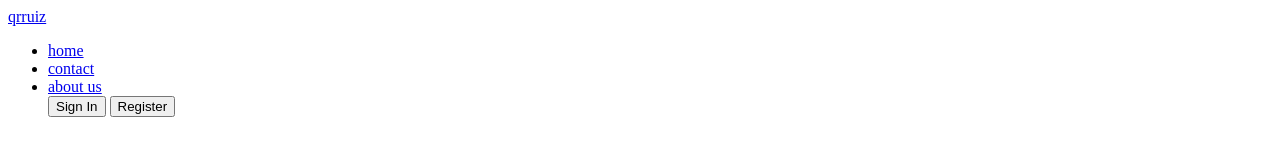
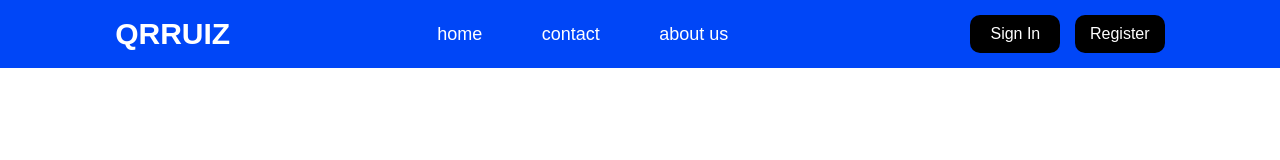
Before and after one commit to aymericwitters/Qrruiz, a plain HTML site: page index.html in a window 1280 px wide. Drawn offline with Linux system fonts and the light colour scheme.

Commit message:
werkende nav bar

```diff
--- a/index.html
+++ b/index.html
@@ -4,18 +4,24 @@
     <meta charset="UTF-8">
     <meta name="viewport" content="width=device-width, initial-scale=1.0">
     <title>qrruiz</title>
-    <link rel="stylesheet" href="style.css">
+    <link rel="stylesheet" href="styles.css">
 </head>
 <body>
     <header>
         <a href="#" class="logo">qrruiz</a>
-        <ul>
-            <li><a href="#">home</a></li>
-            <li><a href="#">contact</a></li>
-            <li><a href="#">about us</a></li>
+
+        <nav>
+            <ul class="nav-links">
+                <li><a href="#">home</a></li>
+                <li><a href="#">contact</a></li>
+                <li><a href="#">about us</a></li>
+            </ul>
+        </nav>
+
+        <div class="nav-buttons">
             <button type="button">Sign In</button>
             <button type="button">Register</button>
-        </ul>
+        </div>
     </header>
 </body>
 </html>
--- a/styles.css
+++ b/styles.css
@@ -6,45 +6,48 @@ text-decoration: none;
     list-style: none;
     font-family: Arial, Helvetica, sans-serif;
 }
+
 body{
     height: 100vh;
-    width : 100%;
+    width: 100%;
 }
 
+
 header{
-    background: rgb(0, 247, 235);
-    padding: 20px 9%;
+    background: rgb(0, 70, 247);
+    padding: 15px 9%;
     display: flex;
     align-items: center;
     justify-content: space-between;
-
 }
 
-logo{
+
+.logo{
     font-size: 30px;
     font-weight: 600;
     text-transform: uppercase;
     color: white;
-
 }
 
-li{
+
+.nav-links li{
     display: inline-block;
 }
-li a{
+
+.nav-links li a{
     color: white;
     font-size: 18px;
     font-weight: 400;
     margin-right: 25px;
     padding: 0 15px;
-
 }
 
-li a:hover{
+.nav-links li a:hover{
     color: black;
 }
 
-button{
+
+.nav-buttons button{
     width: 90px;
     background-color: black;
     color: white;
@@ -56,7 +59,7 @@ button{
     border-radius: 10px;
     cursor: pointer;
 }
-button:hover{
+
+.nav-buttons button:hover{
     background-color: #373737;
-
 }
```
Lines whose indentation alone changed are shown as unchanged.
